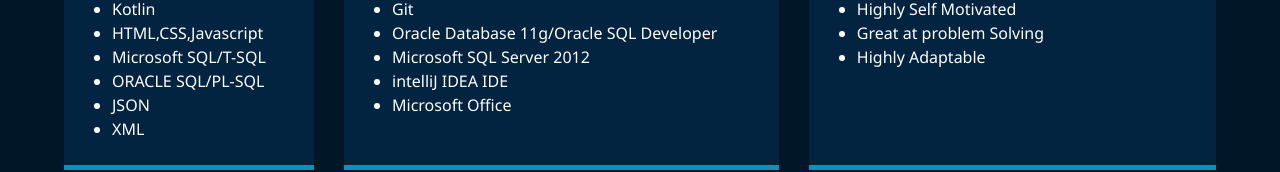
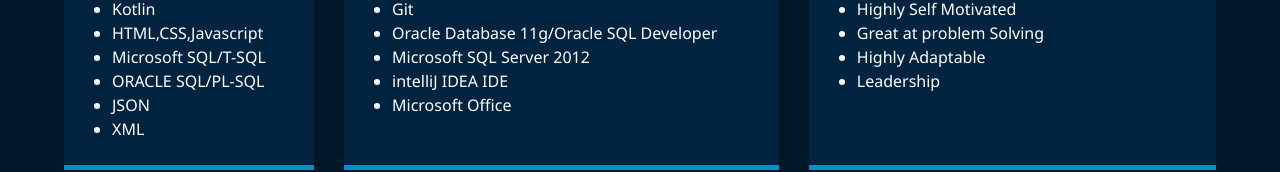
Before and after one commit to JosephGwara/Portfolio-Site, a website: page Dist/about.html in a window 1280 px wide. Shown: the part 866-1038 px from the top of the page. Drawn offline with Linux system fonts and the light colour scheme.

Commit message:
small addition on about page

```diff
--- a/Dist/about.html
+++ b/Dist/about.html
@@ -95,6 +95,7 @@
               <li>Highly Self Motivated</li>
               <li>Great at problem Solving</li>
               <li>Highly Adaptable</li>
+              <li>Leadership</li>
             </ul>
           </p>
         </div>
```
